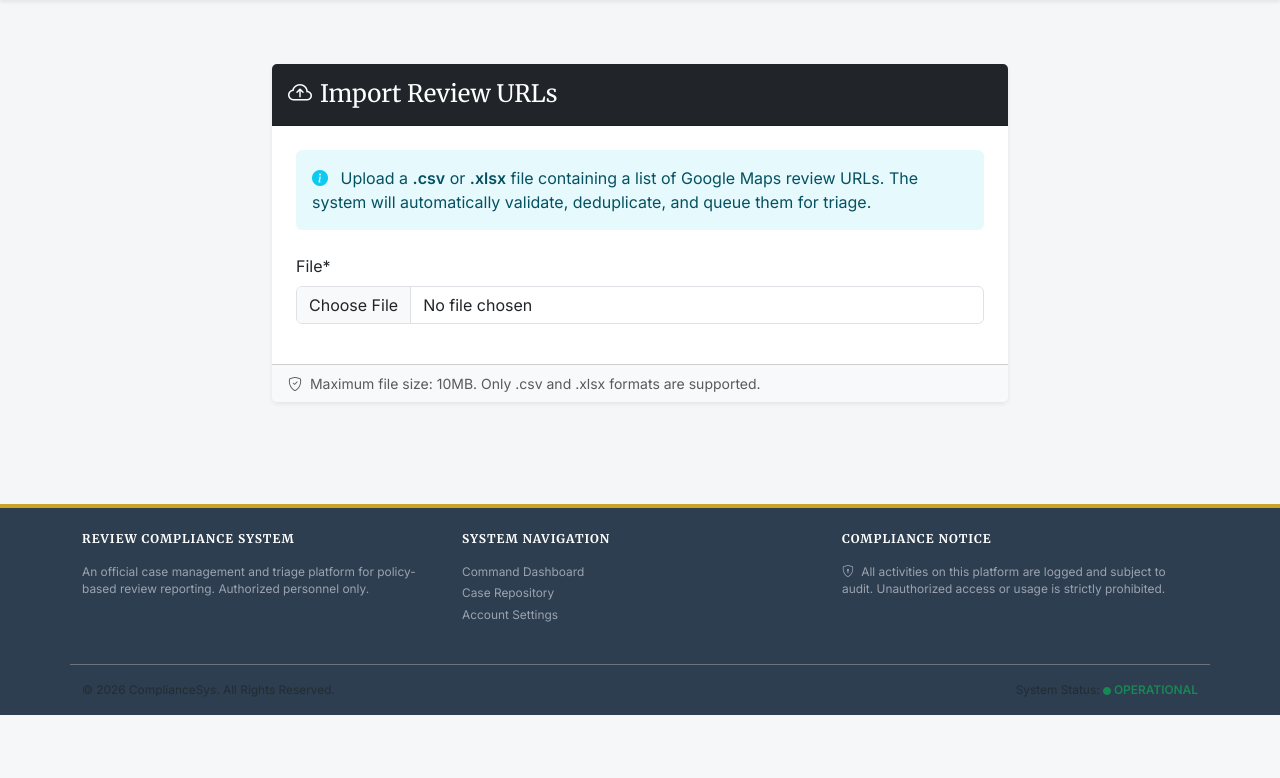
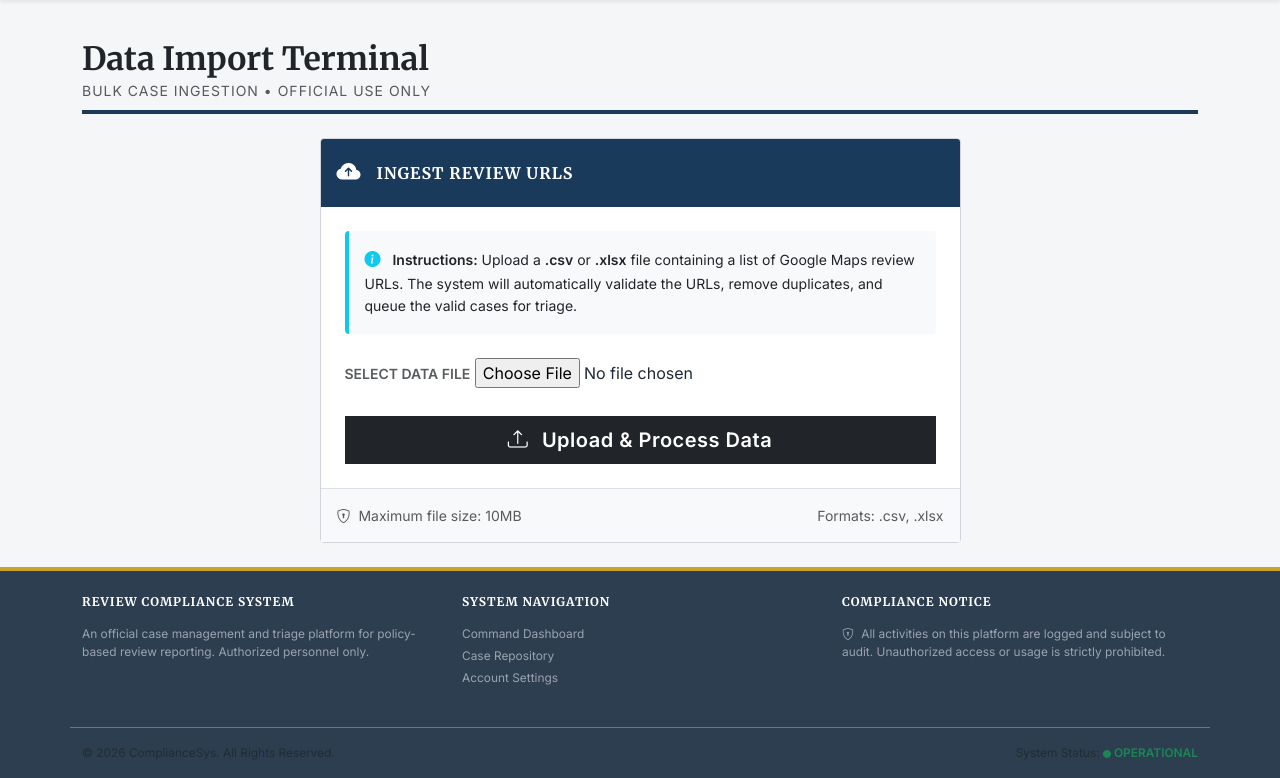
Before and after one commit to eKidenge/review_compliance, a Django app: page /imports/upload/ in a window 1280 px wide. Shown: the part 85-863 px from the top of the page. Before the commit the page ends 800 px from the top, so only its background shows below. Run offline with Django 5.2, Linux system fonts and the light colour scheme; the visitor is signed in with stand-in values (Sample User, id 1); some libraries are stand-ins or nearby versions.

Commit message:
Fixed upload form submit button and applied government-grade UI

```diff
--- a/apps/imports/forms.py
+++ b/apps/imports/forms.py
@@ -1,12 +1,21 @@
 from django import forms
 from .models import ImportBatch
 from crispy_forms.helper import FormHelper
-from crispy_forms.layout import Submit
+from crispy_forms.layout import Layout, Field
 
 class ImportBatchForm(forms.ModelForm):
     class Meta:
         model = ImportBatch
         fields = ['file']
+
+    def __init__(self, *args, **kwargs):
+        super().__init__(*args, **kwargs)
+        self.helper = FormHelper()
+        # CRITICAL: Prevent Crispy from rendering a <form> tag since our HTML already has one
+        self.helper.form_tag = False
+        self.helper.layout = Layout(
+            Field('file', css_class='form-control-lg') # Make the file input larger
+        )
 
     def clean_file(self):
         file = self.cleaned_data.get('file')
--- a/apps/imports/views.py
+++ b/apps/imports/views.py
@@ -19,12 +19,14 @@ def upload_csv(request):
             batch.filename = request.FILES['file'].name
             batch.save()
 
-            # Trigger Celery
-            process_import_batch_task.delay(batch.id)
-            messages.success(request, "File uploaded successfully. Processing started.")
-            return redirect('import_summary', pk=batch.pk)
+            # Running synchronously for now (no .delay)
+            process_import_batch_task(batch.id)
+
+            messages.success(request, "File uploaded and processed successfully.")
+            return redirect('imports:import_summary', pk=batch.pk)
     else:
         form = ImportBatchForm()
+
     return render(request, 'imports/upload.html', {'form': form})
 
 @login_required
--- a/templates/imports/upload.html
+++ b/templates/imports/upload.html
@@ -1,29 +1,71 @@
 {% extends 'base.html' %}
 {% load crispy_forms_tags %}
 
-{% block title %}Import Data{% endblock %}
+{% block title %}Data Import Terminal{% endblock %}
 
 {% block content %}
-<div class="row justify-content-center mt-4">
-    <div class="col-md-8">
-        <div class="card shadow-sm border-0">
-            <div class="card-header bg-dark text-white py-3">
-                <h4 class="mb-0"><i class="bi bi-cloud-arrow-up me-2"></i>Import Review URLs</h4>
+<!-- Government Header -->
+<div class="gov-header d-flex justify-content-between align-items-end mb-4">
+    <div>
+        <h2 class="mb-0 text-dark fw-bold">Data Import Terminal</h2>
+        <small class="text-muted text-uppercase" style="letter-spacing: 1px;">Bulk Case Ingestion • Official Use Only</small>
+    </div>
+</div>
+
+<div class="row justify-content-center">
+    <div class="col-md-9 col-lg-7">
+        <div class="gov-card">
+            <!-- Card Header -->
+            <div class="gov-card-header p-3 d-flex align-items-center">
+                <i class="bi bi-cloud-arrow-up-fill fs-4 me-3"></i>
+                <h6 class="mb-0 text-uppercase fw-bold" style="letter-spacing: 1px;">Ingest Review URLs</h6>
             </div>
+
+            <!-- Card Body -->
             <div class="card-body p-4">
-                <div class="alert alert-info border-0 bg-info bg-opacity-10 mb-4">
-                    <i class="bi bi-info-circle-fill text-info me-2"></i>
-                    Upload a <strong>.csv</strong> or <strong>.xlsx</strong> file containing a list of Google Maps review URLs.
-                    The system will automatically validate, deduplicate, and queue them for triage.
+
+                <!-- Instructional Alert -->
+                <div class="p-3 mb-4 border-start border-4 border-info bg-light" style="border-radius: 4px;">
+                    <p class="mb-0 text-dark small" style="line-height: 1.6;">
+                        <i class="bi bi-info-circle-fill text-info me-2 fs-6"></i>
+                        <strong>Instructions:</strong> Upload a <strong>.csv</strong> or <strong>.xlsx</strong> file containing a list of Google Maps review URLs.
+                        The system will automatically validate the URLs, remove duplicates, and queue the valid cases for triage.
+                    </p>
                 </div>
 
+                <!-- The Form -->
                 <form method="post" enctype="multipart/form-data">
                     {% csrf_token %}
-                    {% crispy form %}
+
+                    <!-- Render the file input field via Crispy -->
+                    <div class="mb-4">
+                        <label for="id_file" class="form-label text-uppercase small fw-bold text-muted mb-2">Select Data File</label>
+                        {{ form.file }}
+
+                        <!-- Display validation errors if any -->
+                        {% if form.file.errors %}
+                            <div class="text-danger small mt-2">
+                                <i class="bi bi-exclamation-triangle-fill me-1"></i> {{ form.file.errors.0 }}
+                            </div>
+                        {% endif %}
+                    </div>
+
+                    <!-- Submission Button -->
+                    <div class="d-grid gap-2">
+                        <button type="submit" class="btn btn-dark btn-lg rounded-0 fw-bold" style="letter-spacing: 0.5px;">
+                            <i class="bi bi-upload me-2"></i> Upload & Process Data
+                        </button>
+                    </div>
                 </form>
+
             </div>
-            <div class="card-footer bg-light text-muted small">
-                <i class="bi bi-shield-check me-1"></i> Maximum file size: 10MB. Only .csv and .xlsx formats are supported.
+
+            <!-- Card Footer -->
+            <div class="card-footer bg-light border-top text-muted small p-3">
+                <div class="d-flex justify-content-between">
+                    <span><i class="bi bi-shield-lock me-1"></i> Maximum file size: 10MB</span>
+                    <span>Formats: .csv, .xlsx</span>
+                </div>
             </div>
         </div>
     </div>
```
